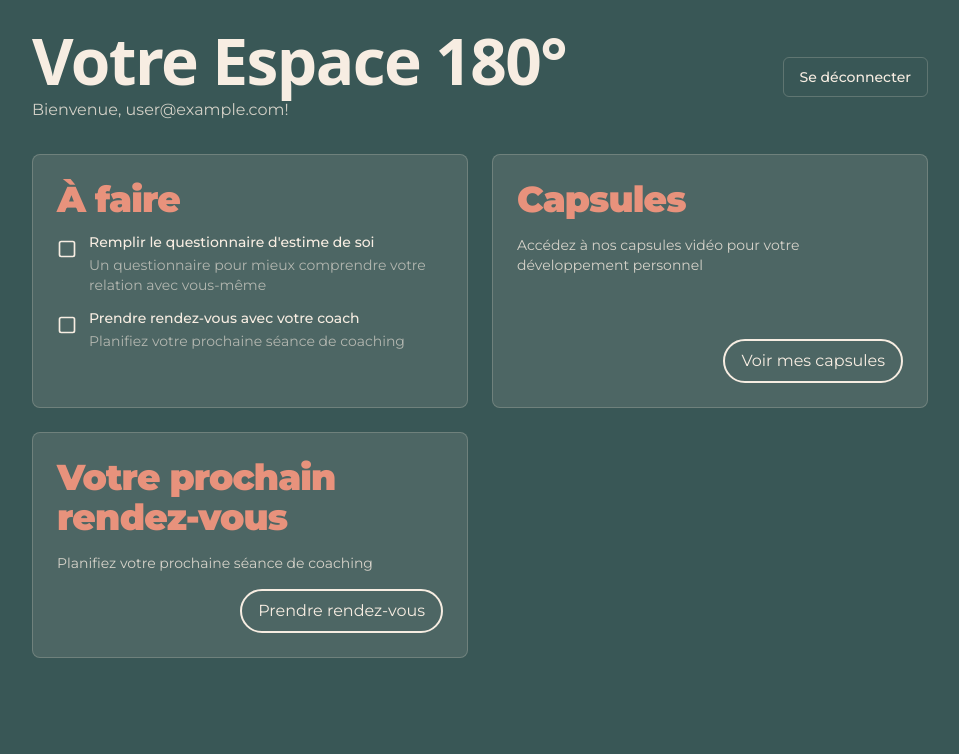
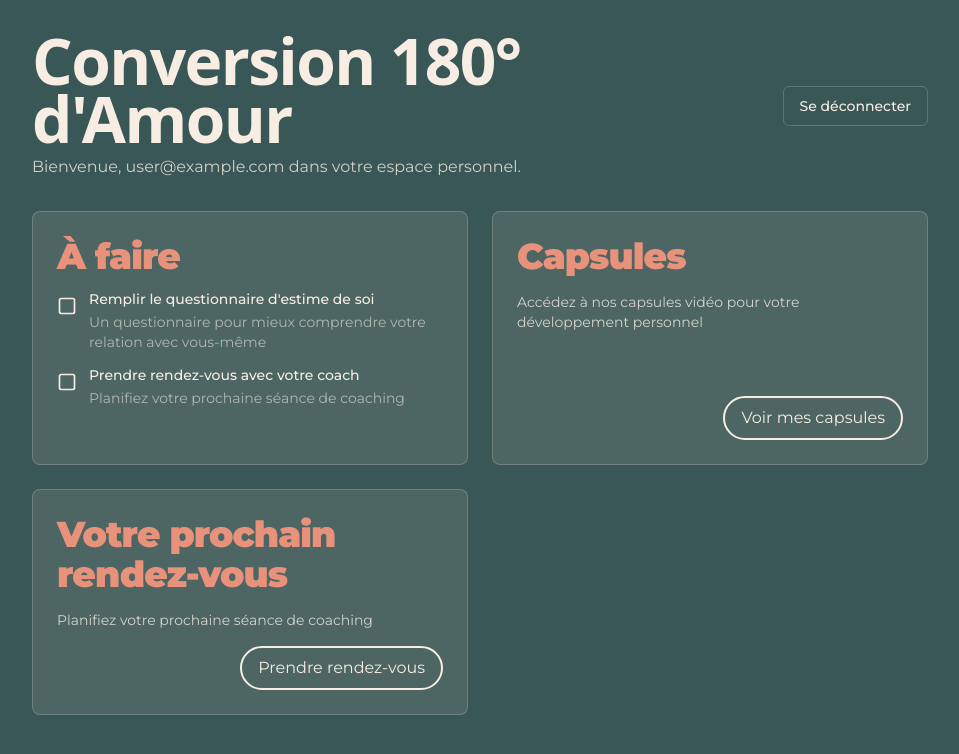
Before and after one commit to numerized/anneyvonnetherapeute, a Next.js app: page /dashboard in a window 1280 px wide. Shown: the top 754 px of the page, without its empty margins (160-1119 px from the left). Built offline with nearby package versions, Linux system fonts and the light colour scheme; no server answers; sample sign-in values are in the browser's storage; what @sanity/demo would draw is missing.

Commit message:
better dashboard text

```diff
--- a/app/dashboard/page.tsx
+++ b/app/dashboard/page.tsx
@@ -81,9 +81,9 @@ export default function DashboardPage() {
       <div className="mx-auto max-w-4xl">
         <div className="mb-8 flex items-center justify-between">
           <div>
-            <h1 className="text-4xl font-black text-primary-cream tracking-tight">Votre Espace 180°</h1>
+            <h1 className="text-4xl font-black text-primary-cream tracking-tight">Conversion 180° d'Amour</h1>
             <p className="mt-2 text-primary-cream/80">
-              Bienvenue, {user.email}!
+              Bienvenue, {user.email} dans votre espace personnel.
             </p>
           </div>
           <Button
```
